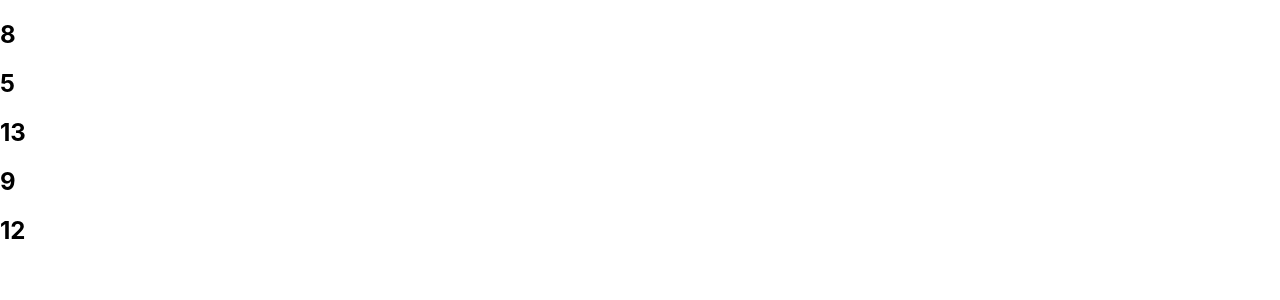
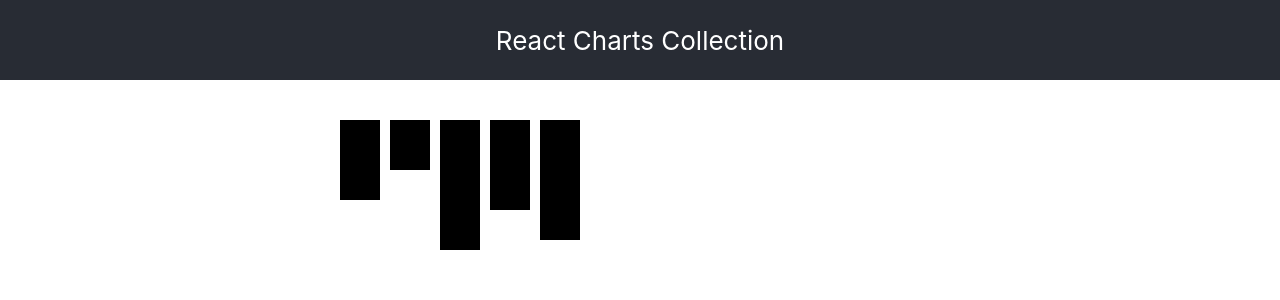
Before and after one commit to shivamangina/React-D3-Charts-collection, a React (Create React App) app: page /bar-chart in a window 1280 px wide. Shown: the top 300 px of the page. Built offline with nearby package versions, Linux system fonts and the light colour scheme.

Commit message:
siple bars cgrated

```diff
--- a/src/App.css
+++ b/src/App.css
@@ -15,7 +15,7 @@
 
 .App-header {
   background-color: #282c34;
-  min-height: 100vh;
+  min-height: 10vh;
   display: flex;
   flex-direction: column;
   align-items: center;
--- a/src/App.js
+++ b/src/App.js
@@ -1,12 +1,13 @@
-import React from "react";
-import { BrowserRouter, Switch, Route } from "react-router-dom";
-import "./App.css";
-import BarChart from "./charts/BarChart"
-import LineChart from "./charts/LineChart"
-
+import React from 'react';
+import { BrowserRouter, Switch, Route } from 'react-router-dom';
+import './App.css';
+import BarChart from './charts/BarChart';
+import LineChart from './charts/LineChart';
 
 function App() {
   return (
+    <div className="App">
+      <header className="App-header">React Charts Collection</header>
       <BrowserRouter>
         <div>
           <Switch>
@@ -16,6 +17,7 @@ function App() {
           </Switch>
         </div>
       </BrowserRouter>
+    </div>
   );
 }
 
--- a/src/charts/BarChart.js
+++ b/src/charts/BarChart.js
@@ -1,5 +1,5 @@
-import React, { Component } from "react";
-import * as d3 from "d3";
+import React, { Component } from 'react';
+import * as d3 from 'd3';
 class BarChart extends Component {
   state = {
     temperatureData: [8, 5, 13, 9, 12],
@@ -11,11 +11,17 @@ class BarChart extends Component {
 
   createChart = () => {
     d3.select(this.refs.temperatures)
-      .selectAll("h2")
+      .append('svg')
+      .attr('width', 600)
+      .attr('height', 400)
+      .selectAll('rect')
       .data(this.state.temperatureData)
       .enter()
-      .append("h2")
-      .text((d) => d);
+      .append('rect')
+      .attr('width', 40)
+      .attr('height', (d) => d * 10)
+      .attr('x',(d,i) => (i * 50))
+      .attr('y',40);
   };
 
   render() {
```
Lines whose indentation alone changed are shown as unchanged.
